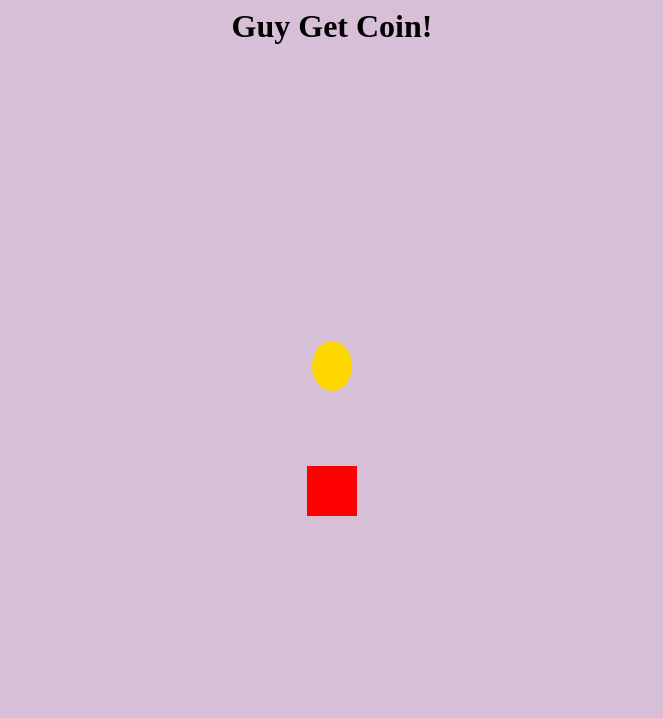
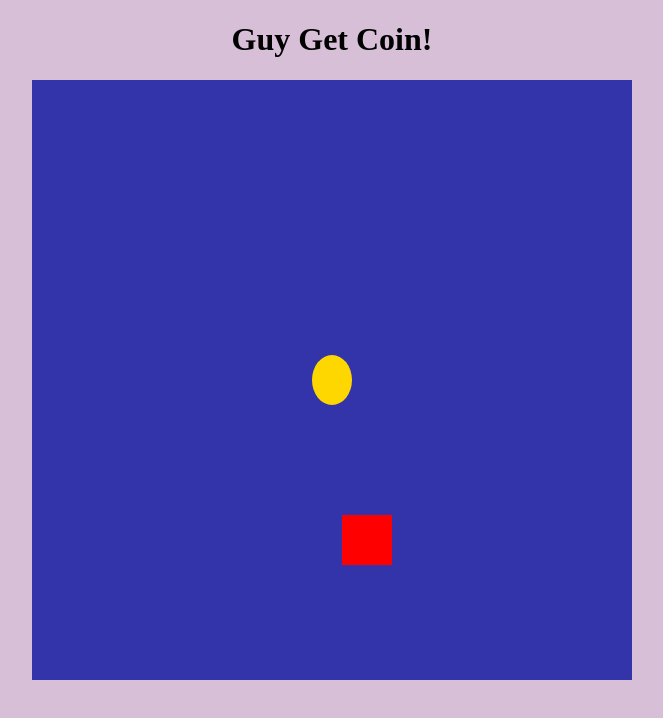
Before and after one commit to figsyy/guygetcoin, a plain HTML site: page index.html in a window 1280 px wide. Shown: the whole page, without its empty margins (308-971 px from the left). Drawn offline with Linux system fonts and the light colour scheme.

Commit message:
progress!
Co-authored-by: Patrick Naughton <patrickjnaughton@gmail.com>

```diff
--- a/index.html
+++ b/index.html
@@ -1,7 +1,9 @@
-<html>
+<!DOCTYPE html>
+<html lang="en">
   <head>
+    <meta name="viewport" content="width=device-width, initial-scale=1">
     <link rel="stylesheet" href="./index.css" />
-    <title>Guy Get Coin</title>
+    <title>Guy Get Coin!</title>
   </head>
   <body>
     <h1>Guy Get Coin!</h1>
--- a/index.js
+++ b/index.js
@@ -1,11 +1,55 @@
 const can = document.getElementById("game");
 const ctx = can.getContext("2d");
 
-ctx.fillStyle = "red";
-ctx.fillRect(275, 400, 50, 50);
+function clear() {
+  ctx.fillStyle = "#33a";
+  ctx.fillRect(0, 0, 600, 600);
+}
 
-ctx.fillStyle = "gold";
+const coin = {
+  name: "coin",
+  x: 300,
+  y: 300,
+  rw: 20,
+  rh: 25,
+  fillStyle: "gold"
+};
 
-const circle = new Path2D();
-circle.ellipse(300, 300, 20, 25, 0, 0, 2*Math.PI)
-ctx.fill(circle)
+function drawcoin() {
+  const { x, y, rw, rh, fillStyle } = coin;
+  ctx.fillStyle = fillStyle;
+  const path = new Path2D();
+  path.ellipse(x, y, rw, rh, 0, 0, 2 * Math.PI);
+  ctx.fill(path);
+}
+
+const guy = {
+  name: "guy",
+  x: 275,
+  y: 400,
+  w: 50,
+  h: 50,
+  fillStyle: "red"
+};
+
+function drawguy() {
+  const { x, y, w, h, fillStyle } = guy;
+  ctx.fillStyle = fillStyle;
+  const path = new Path2D();
+  path.rect(x, y, w, h);
+  ctx.fill(path);
+}
+
+function moveguy(dx, dy) {
+  guy.x += dx;
+  guy.y += dy;
+}
+
+function draw() {
+  clear();
+  drawcoin();
+  drawguy();
+}
+moveguy(35, 35);
+
+draw();
```
Also changed, not shown: 1 other file.
